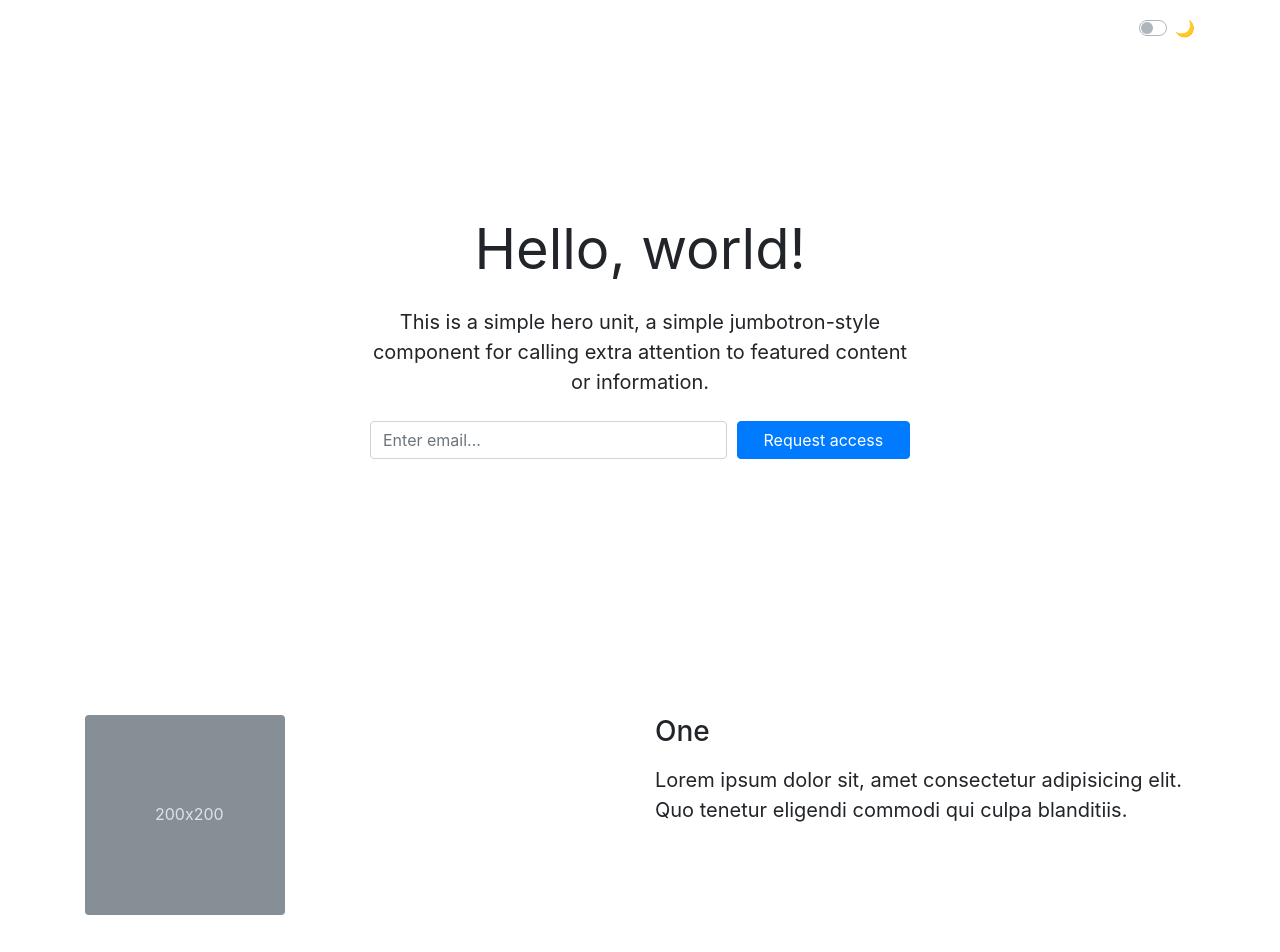
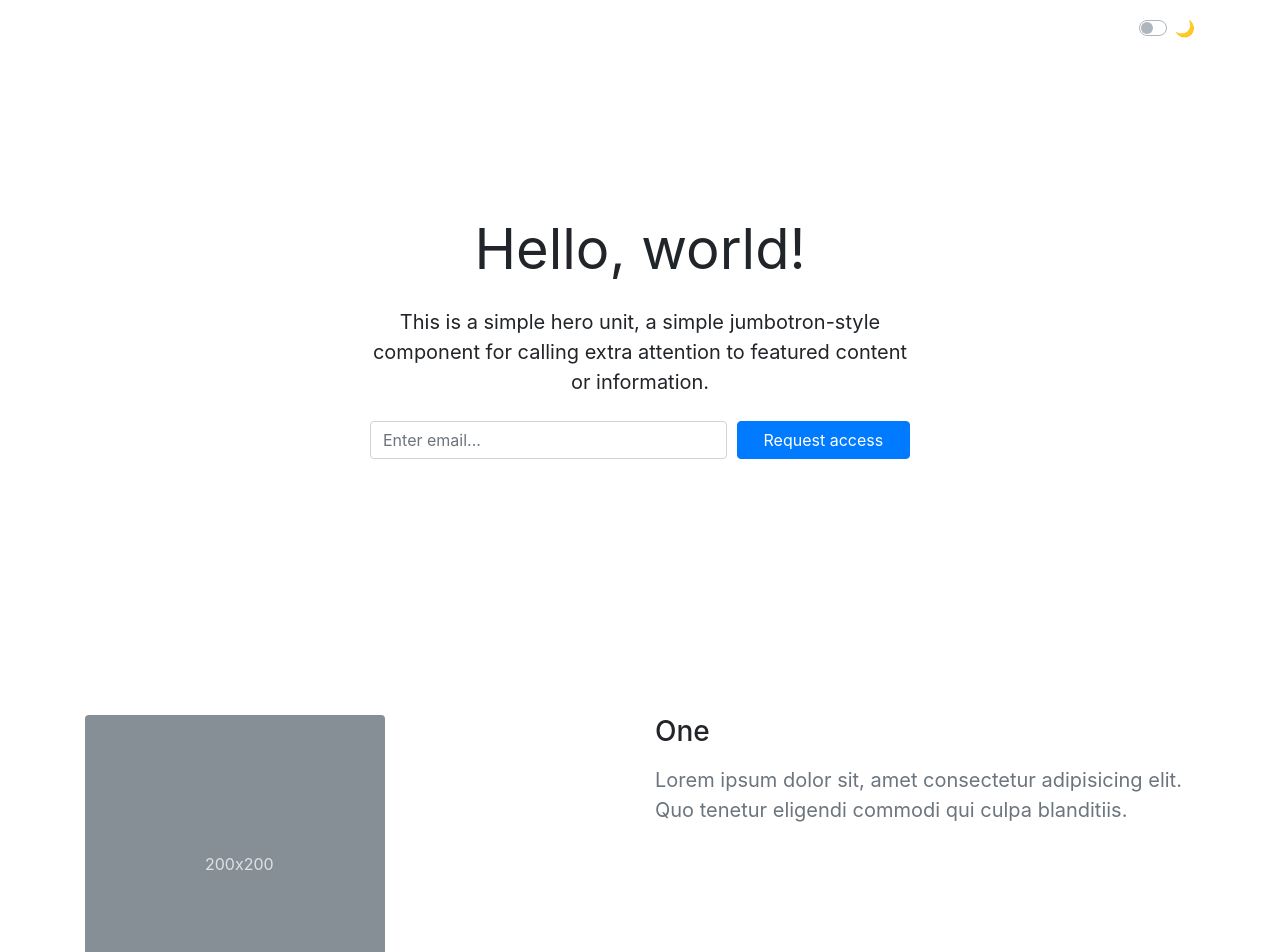
Before and after one commit to alexdevero/mvp-landing-page-template-react, a React (Create React App) app: page / in a window 1280 px wide. Shown: the top 952 px of the page. Built offline with nearby package versions, Linux system fonts and the light colour scheme.

Commit message:
Update SplitSection images and text

```diff
--- a/src/components/split-section.tsx
+++ b/src/components/split-section.tsx
@@ -13,12 +13,12 @@ export const SplitSection = (props: SplitSectionUI) => (
     <div className="col-md-6">
       <h2 className="mt-4 mt-md-0 mb-3 h3">{props.heading}</h2>
 
-      <p className="lead font-weight-normal">{props.textContent}</p>
+      <p className="lead font-weight-normal text-secondary">{props.textContent}</p>
     </div>
 
     <div className={`col-md-6 d-flex ${props.direction === 'image-right' ? 'justify-content-md-end' : 'justify-content-md-start'}`}>
       {props.imgUrl.length === 0 ? (
-        <svg className="bd-placeholder-img rounded float-left" width="200" height="200" xmlns="http://www.w3.org/2000/svg" preserveAspectRatio="xMidYMid slice" focusable="false" role="img" aria-label="Placeholder: 200x200"><title>Placeholder</title><rect width="100%" height="100%" fill="#868e96"></rect><text x="35%" y="50%" fill="#dee2e6" dy=".3em">200x200</text></svg>
+        <svg className="bd-placeholder-img rounded float-left" width="300" height="300" xmlns="http://www.w3.org/2000/svg" preserveAspectRatio="xMidYMid slice" focusable="false" role="img" aria-label="Placeholder: 300x300"><title>Placeholder</title><rect width="100%" height="100%" fill="#868e96"></rect><text x="40%" y="50%" fill="#dee2e6" dy=".3em">200x200</text></svg>
       ) : (
         <img src={props.imgUrl} alt={props.imgTitle} />
       )}
```
